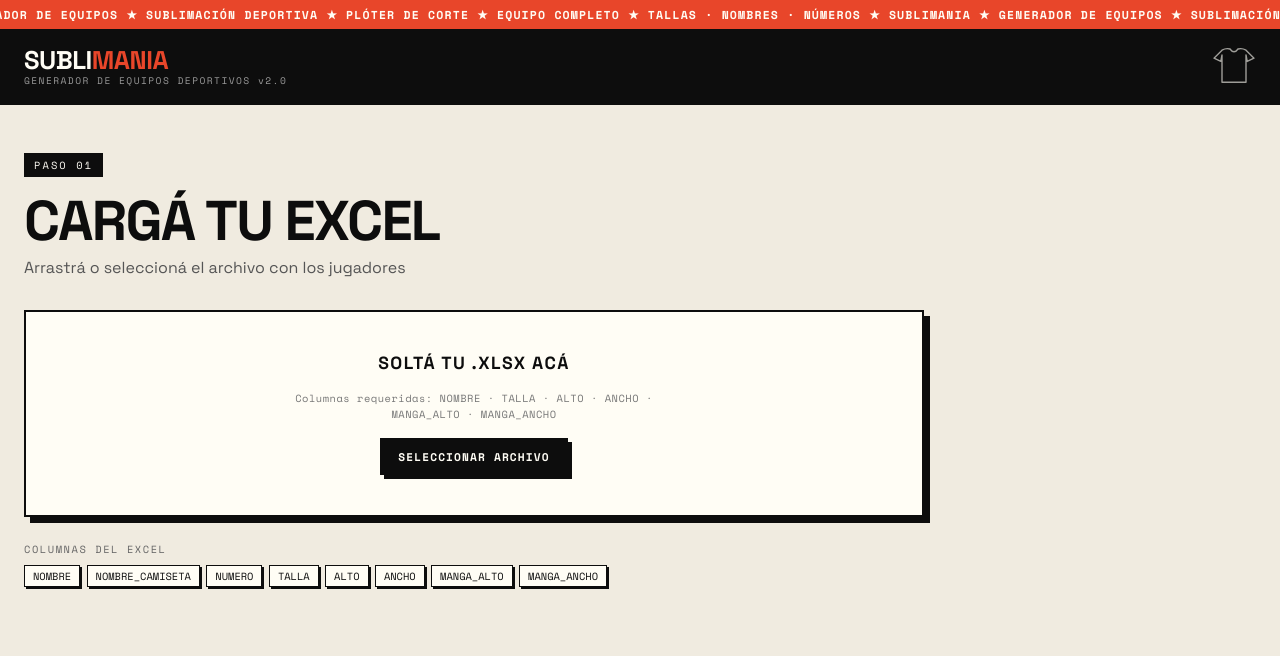
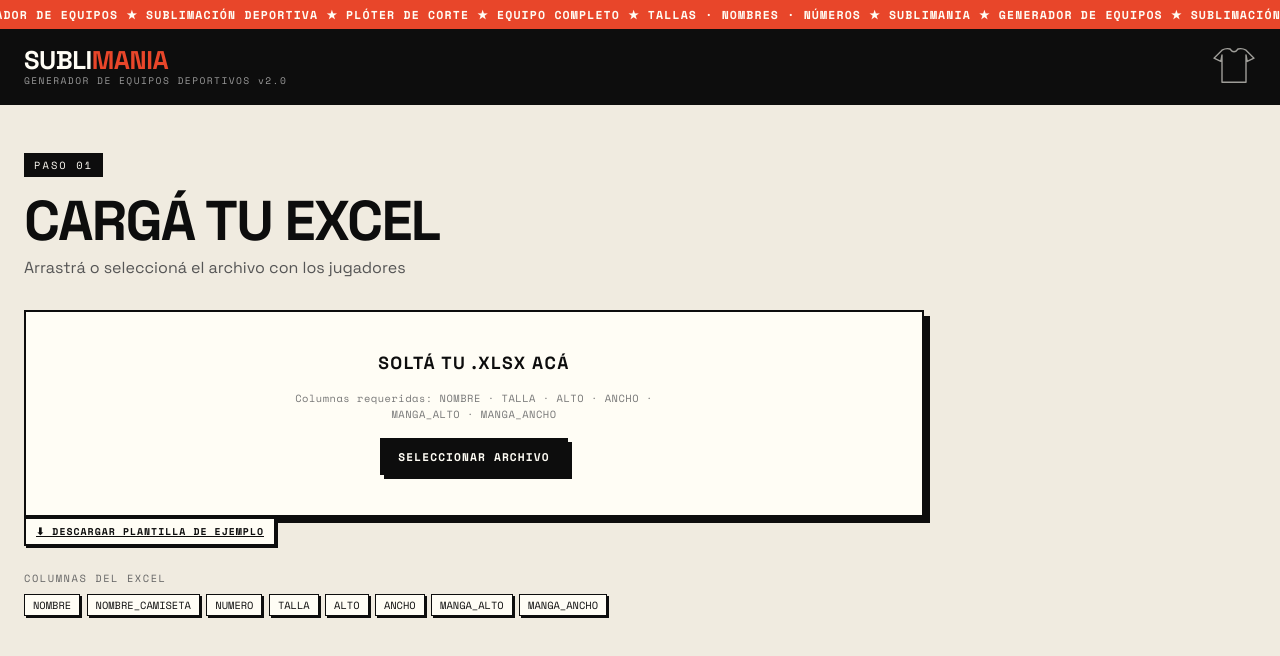
Before and after one commit to liedsaal92/pluginIlustrator, a React (Vite) app in the folder web-sublimania/: page / in a window 1280 px wide. Shown: the top 656 px of the page. Built offline with nearby package versions, Linux system fonts and the light colour scheme.

Commit message:
plantilla de descarga

```diff
--- a/web-sublimania/src/modules/upload/UploadScreen.tsx
+++ b/web-sublimania/src/modules/upload/UploadScreen.tsx
@@ -61,6 +61,12 @@
           />
         </div>
 
+        <div className="upload-template-link">
+          <a href="/EJEMPLO-CARGA.xlsx" download="EJEMPLO-CARGA.xlsx" className="btn btn-outline-secondary btn-sm">
+            ⬇ Descargar plantilla de ejemplo
+          </a>
+        </div>
+
         <div className="upload-cols-preview">
           <div className="cols-label">COLUMNAS DEL EXCEL</div>
           <div className="cols-list">
```
Also changed, not shown: 1 other file (tests, documents, lock files or other folders).
